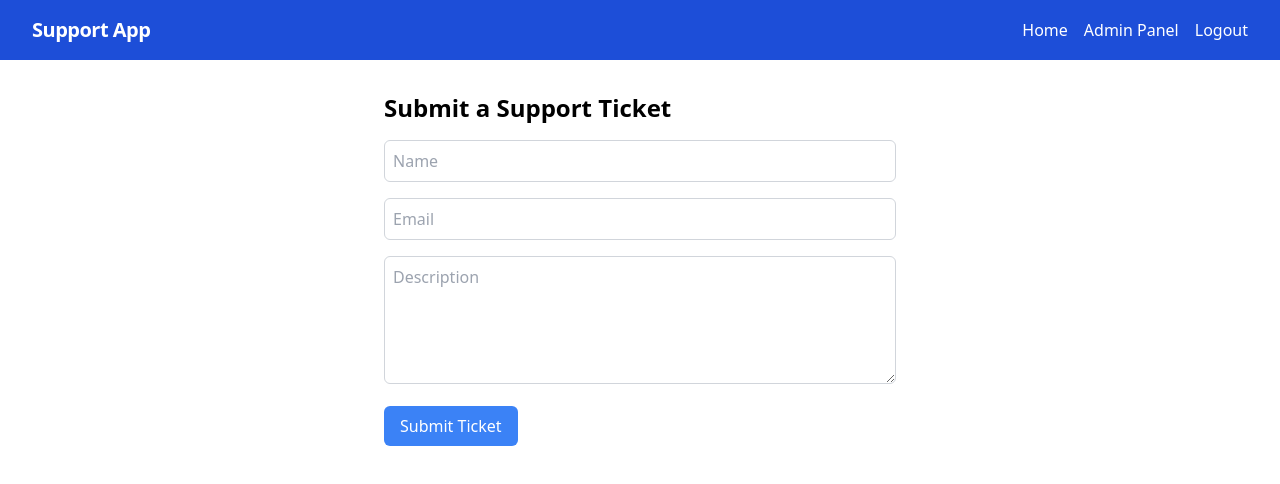
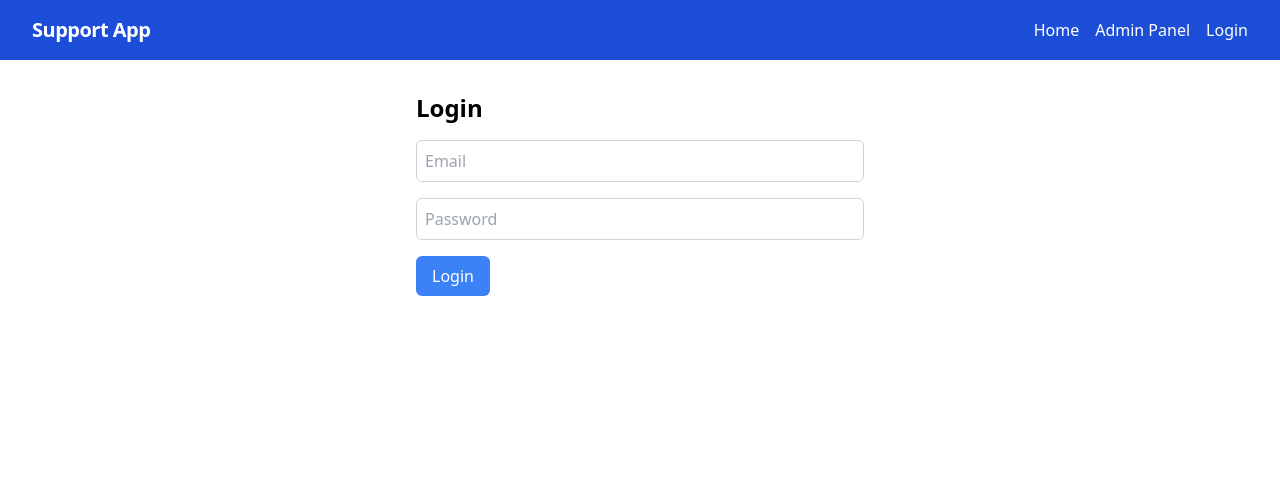
Before and after one commit to Emgula96/helpDesk, a React (Vite) app: page / in a window 1280 px wide. Shown: the top 484 px of the page. Built offline with nearby package versions, Linux system fonts and the light colour scheme; the HTML template or start-up script is replaced by a standard one.

Commit message:
refactor naming and utils with login

```diff
--- a/src/App.jsx
+++ b/src/App.jsx
@@ -1,6 +1,6 @@
 import { BrowserRouter, Routes, Route } from 'react-router-dom';
 import Navbar from './components/Navbar';
-import MainPage from './components/MainPage';
+import MainPage from './components/TicketForm';
 import AdminPanel from './components/AdminPanel';
 import Login from './components/Login';
 import { AuthProvider } from './ContextLayers/AuthContext';
@@ -12,7 +12,8 @@ function App() {
                 <BrowserRouter>
                     <Navbar />
                     <Routes>
-                        <Route path="/" element={<MainPage />} />
+                        <Route path="/" element={<Login />} />
+                        <Route path="/ticketform" element={<MainPage />} />
                         <Route path="/admin" element={<AdminPanel />} />
                         <Route path="/login" element={<Login />} />
                     </Routes>
--- a/src/components/AdminPanel.jsx
+++ b/src/components/AdminPanel.jsx
@@ -1,5 +1,7 @@
 import React, { useState, useEffect } from 'react';
 import { supabase } from '../supabase/supabaseClient';
+import { useAuth } from '../ContextLayers/AuthContext';
+import { getStatusColor } from '../utils/getStatusColor';
 
 function AdminPanel() {
     const [tickets, setTickets] = useState([]);
@@ -7,6 +9,7 @@ function AdminPanel() {
     const [newStatus, setNewStatus] = useState('');
     const [responseText, setResponseText] = useState('');
     const [ticketResponses, setTicketResponses] = useState([]);
+    const { user } = useAuth()
 
     useEffect(() => {
         async function fetchTickets() {
@@ -75,7 +78,7 @@ function AdminPanel() {
         try {
             const { data, error } = await supabase
                 .from('responses')
-                .insert([{ ticket_id: selectedTicket.id, message: responseText }]);
+                .insert([{ ticket_id: selectedTicket.id, message: responseText, name: user.email }]);
 
             if (error) {
                 console.error('Error adding response:', error.message);
@@ -100,19 +103,6 @@ function AdminPanel() {
         }
         setResponseText('');
         setSelectedTicket(null)
-    };
-
-    const getStatusColor = (status) => {
-        switch (status) {
-            case 'New':
-                return 'bg-red-500';
-            case 'In Progress':
-                return 'bg-yellow-500';
-            case 'Resolved':
-                return 'bg-green-500';
-            default:
-                return '';
-        }
     };
 
     return (
--- a/src/components/Login.jsx
+++ b/src/components/Login.jsx
@@ -2,6 +2,7 @@ import { useState } from 'react';
 import PropTypes from 'prop-types';
 import { supabase } from '../supabase/supabaseClient';
 import { useAuth } from '../ContextLayers/AuthContext';
+import { Navigate } from 'react-router-dom';
 
 function Login() {
     const { setUser } = useAuth();
@@ -9,21 +10,23 @@ function Login() {
     const [password, setPassword] = useState('');
     const [loading, setLoading] = useState(false);
     const [error, setError] = useState(null);
+    const [isLoggedIn, setIsLoggedIn] = useState(false);
 
     const handleLogin = async (e) => {
         e.preventDefault();
         setLoading(true);
         setError(null);
         try {
-        const { user, error } = await supabase.auth.signInWithPassword({
-            email,
-            password,
+            const { data, error } = await supabase.auth.signInWithPassword({
+                email: email,
+                password: password,
             });
             if (error) {
                 setError(error.message);
             } else {
-            console.log(user);
-            setUser(user);
+                console.log(data);
+                setUser(data.user);
+                setIsLoggedIn(true);
             }
         } catch (error) {
             setError(error.message);
@@ -32,6 +35,9 @@ function Login() {
         }
     };
 
+    if (isLoggedIn) {
+        return <Navigate to="/ticketform" />;
+    }
 
     return (
         <div className="max-w-md mx-auto mt-8">
--- a/src/components/Navbar.jsx
+++ b/src/components/Navbar.jsx
@@ -1,6 +1,7 @@
-import { Link } from 'react-router-dom';
+import { Link, Navigate } from 'react-router-dom';
 import { useAuth } from '../ContextLayers/AuthContext';
 import { supabase } from '../supabase/supabaseClient';
+import { useState } from 'react';
 
 function Navbar() {
     const { user, setUser } = useAuth();
@@ -23,15 +24,21 @@ function Navbar() {
                     </div>
                     <div>
                         <div className="flex">
-                            <Link to="/" className="block mt-4 lg:inline-block lg:mt-0 text-white hover:text-gray-300 mr-4">
+                            <Link to="/ticketform" className="block mt-4 lg:inline-block lg:mt-0 text-white hover:text-gray-300 mr-4">
                                 Home
                             </Link>
                             <Link to="/admin" className="block mt-4 lg:inline-block lg:mt-0 text-white hover:text-gray-300">
                                 Admin Panel
                             </Link>
-                                <button onClick={handleLogout} className="block mt-4 lg:inline-block lg:mt-0 text-white hover:text-gray-300 ml-4">
+                            {user ? (
+                                <Link onClick={handleLogout} className="block mt-4 lg:inline-block lg:mt-0 text-white hover:text-gray-300 ml-4" to="/login">
                                     Logout
-                                </button>
+                                </Link>
+                            ) : (
+                                <Link to="/login" className="block mt-4 lg:inline-block lg:mt-0 text-white hover:text-gray-300 ml-4">
+                                    Login
+                                </Link>
+                            )}
                         </div>
                     </div>
                 </div>
--- a/src/components/MainPage.jsx
+++ b/src/components/TicketForm.jsx
@@ -1,7 +1,7 @@
 import { useState } from 'react';
 import { supabase } from '../supabase/supabaseClient';
 
-function MainPage() {
+function TicketForm() {
     const [name, setName] = useState('');
     const [email, setEmail] = useState('');
     const [description, setDescription] = useState('');
@@ -32,4 +32,4 @@ function MainPage() {
     );
 }
 
-export default MainPage;
+export default TicketForm;
--- /dev/null
+++ b/src/utils/getStatusColor.js
@@ -0,0 +1,12 @@
+    export const getStatusColor = (status) => {
+        switch (status) {
+            case 'New':
+                return 'bg-red-500';
+            case 'In Progress':
+                return 'bg-yellow-500';
+            case 'Resolved':
+                return 'bg-green-500';
+            default:
+                return '';
+        }
+    };
```
Lines whose indentation alone changed are shown as unchanged.
